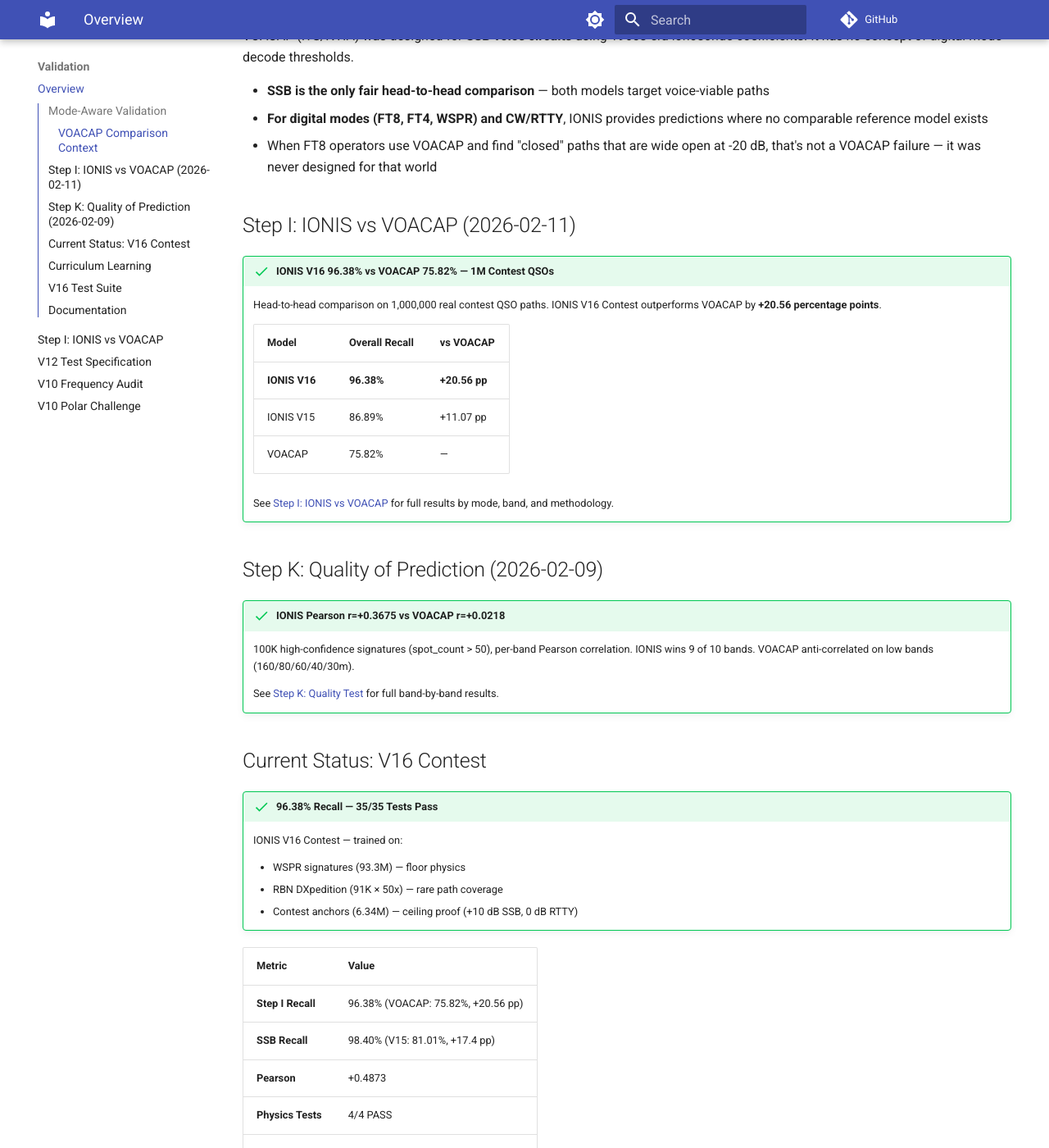
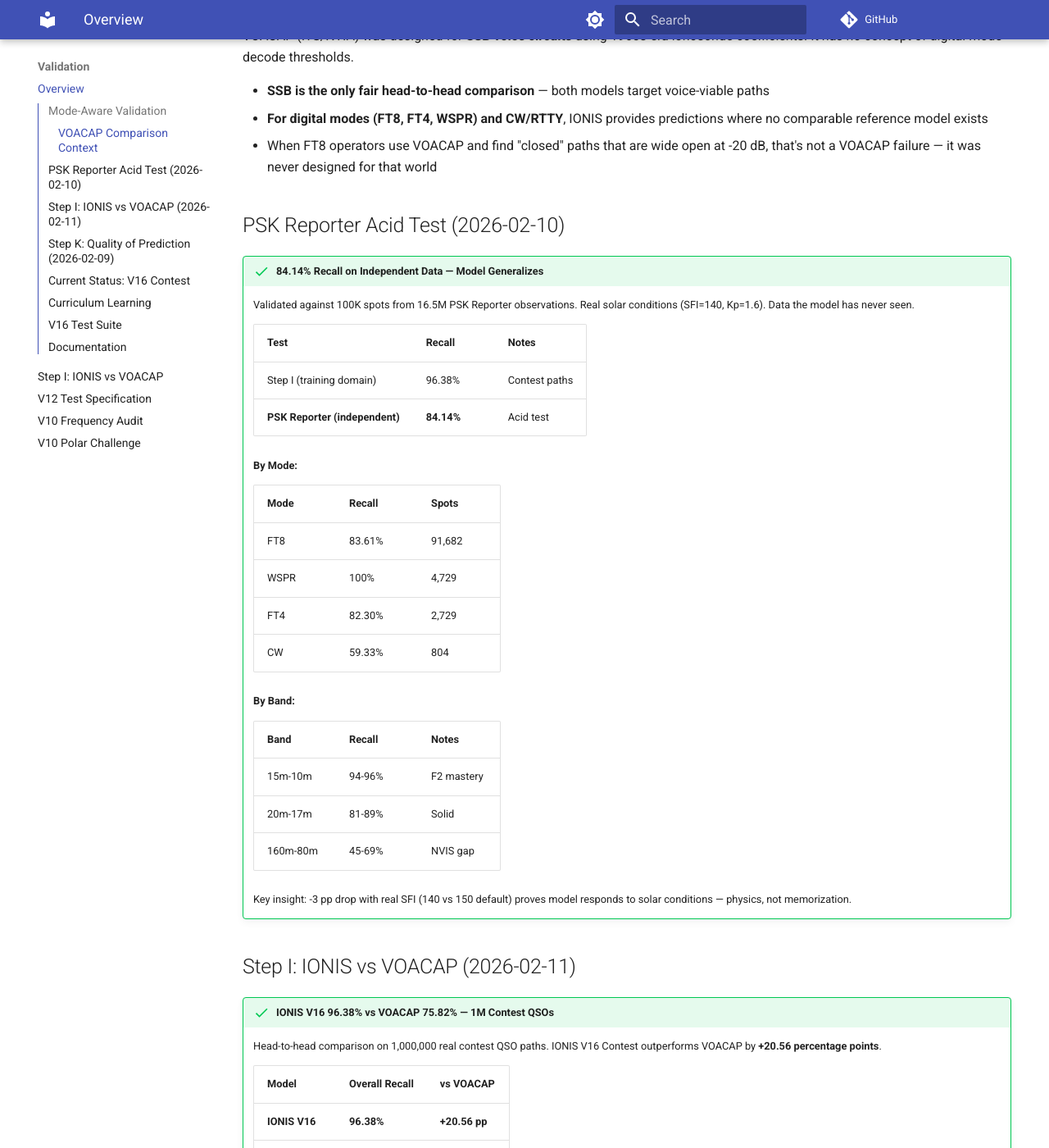
Before and after one commit to IONIS-AI/ionis-docs, an MkDocs documentation site: the page built from docs/validation/index.md, in a window 1280 px wide and 1400 px high, scrolled down 815 px. Shown: the whole window at 82% size. Built offline with MkDocs 1.6.1 and Material for MkDocs 9.7.7, drawn with Linux system fonts in a browser that asks for light colours; comment, search, counter and statistics services are not loaded.

Commit message:
Add PSK Reporter acid test results to validation docs
V16 validated against 100K independent PSK Reporter spots:
- 84.14% recall with real solar conditions (SFI=140, Kp=1.6)
- FT8: 83.61%, WSPR: 100%, high bands: 94-96%
- Proves model generalizes beyond training data

Co-Authored-By: Claude Opus 4.5 <noreply@anthropic.com>

```diff
--- a/docs/validation/index.md
+++ b/docs/validation/index.md
@@ -27,6 +27,37 @@ coefficients. It has no concept of digital mode decode thresholds.
 - **SSB is the only fair head-to-head comparison** — both models target voice-viable paths
 - **For digital modes (FT8, FT4, WSPR) and CW/RTTY**, IONIS provides predictions where no comparable reference model exists
 - When FT8 operators use VOACAP and find "closed" paths that are wide open at -20 dB, that's not a VOACAP failure — it was never designed for that world
+
+## PSK Reporter Acid Test (2026-02-10)
+
+!!! success "84.14% Recall on Independent Data — Model Generalizes"
+    Validated against 100K spots from 16.5M PSK Reporter observations.
+    Real solar conditions (SFI=140, Kp=1.6). Data the model has never seen.
+
+    | Test | Recall | Notes |
+    |------|--------|-------|
+    | Step I (training domain) | 96.38% | Contest paths |
+    | **PSK Reporter (independent)** | **84.14%** | Acid test |
+
+    **By Mode:**
+
+    | Mode | Recall | Spots |
+    |------|--------|-------|
+    | FT8 | 83.61% | 91,682 |
+    | WSPR | 100% | 4,729 |
+    | FT4 | 82.30% | 2,729 |
+    | CW | 59.33% | 804 |
+
+    **By Band:**
+
+    | Band | Recall | Notes |
+    |------|--------|-------|
+    | 15m-10m | 94-96% | F2 mastery |
+    | 20m-17m | 81-89% | Solid |
+    | 160m-80m | 45-69% | NVIS gap |
+
+    Key insight: -3 pp drop with real SFI (140 vs 150 default) proves model
+    responds to solar conditions — physics, not memorization.
 
 ## Step I: IONIS vs VOACAP (2026-02-11)
 
```
